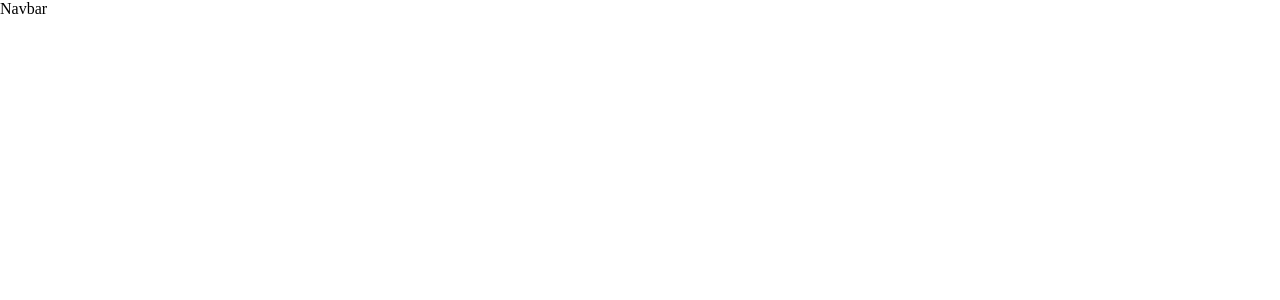
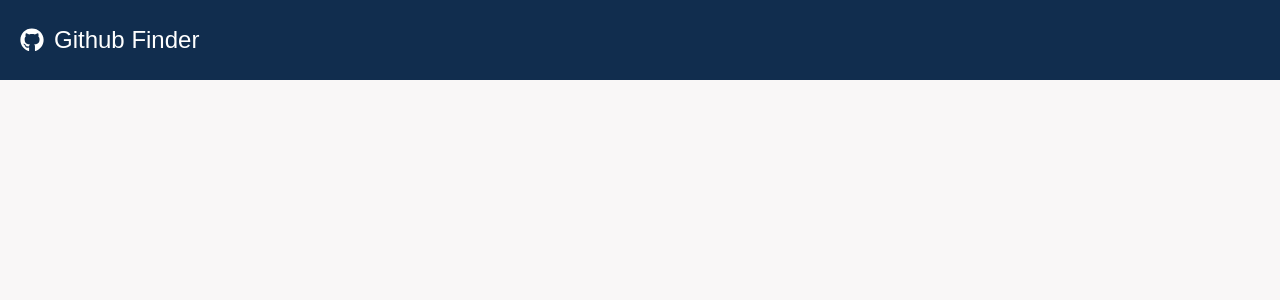
Before and after one commit to badjatya/Git-Finder, a React (Create React App) app: page / in a window 1280 px wide. Shown: the top 300 px of the page. Built offline with nearby package versions, Linux system fonts and the light colour scheme.

Commit message:
Navbar Component styled

```diff
--- a/package.json
+++ b/package.json
@@ -8,6 +8,7 @@
     "@testing-library/user-event": "^12.1.10",
     "react": "^17.0.2",
     "react-dom": "^17.0.2",
+    "react-icons": "^4.2.0",
     "react-scripts": "4.0.3",
     "styled-components": "^5.3.0",
     "web-vitals": "^1.0.1"
--- a/src/App/components/layouts/Navbar/Navbar.component.js
+++ b/src/App/components/layouts/Navbar/Navbar.component.js
@@ -1,8 +1,17 @@
 import React, { Component } from "react";
+
+// Importing Styles
+import { Nav, Logo, GithubIcon } from "./Navbar.styles";
 
 class Navbar extends Component {
   render() {
-    return <div>Navbar</div>;
+    return (
+      <Nav>
+        <Logo>
+          <GithubIcon /> Github Finder
+        </Logo>
+      </Nav>
+    );
   }
 }
 export default Navbar;
--- a/src/App/components/layouts/Navbar/Navbar.styles.js
+++ b/src/App/components/layouts/Navbar/Navbar.styles.js
@@ -1 +1,30 @@
 import styled from "styled-components";
+
+// Importing Colors
+import Colors from "../../../constants/Colors";
+
+// Importing Icons
+import { FaGithub } from "react-icons/fa";
+
+export const Nav = styled.nav`
+  width: 100%;
+  height: 80px;
+  background-color: ${Colors.primary};
+  display: flex;
+  justify-content: space-between;
+  align-items: center;
+  padding: 10px 20px;
+`;
+
+export const Logo = styled.p`
+  font-size: 1.5rem;
+  color: ${Colors.white};
+  display: flex;
+  align-items: center;
+  justify-content: space-evenly;
+  cursor: pointer;
+`;
+
+export const GithubIcon = styled(FaGithub)`
+  margin-right: 10px;
+`;
--- a/src/Global.styles.js
+++ b/src/Global.styles.js
@@ -1,9 +1,22 @@
 import { createGlobalStyle } from "styled-components";
 
+// Importing Colors
+import Colors from "./App/constants/Colors";
+
 const GlobalStyles = createGlobalStyle`
+    @import url('https://fonts.googleapis.com/css2?family=Poppins:wght@300;400;600&display=swap');
+
     body {
     padding: 0;
     margin: 0;
+    background-color: ${Colors.offWhite};
+    box-sizing: border-box;
+    font-family: 'Poppins', sans-serif;
+    font-weight: 400;
+    }
+
+    *{
+        box-sizing: border-box;
     }
 
 `;
```
Also changed, not shown: 1 other file (tests, documents, lock files or other folders).
